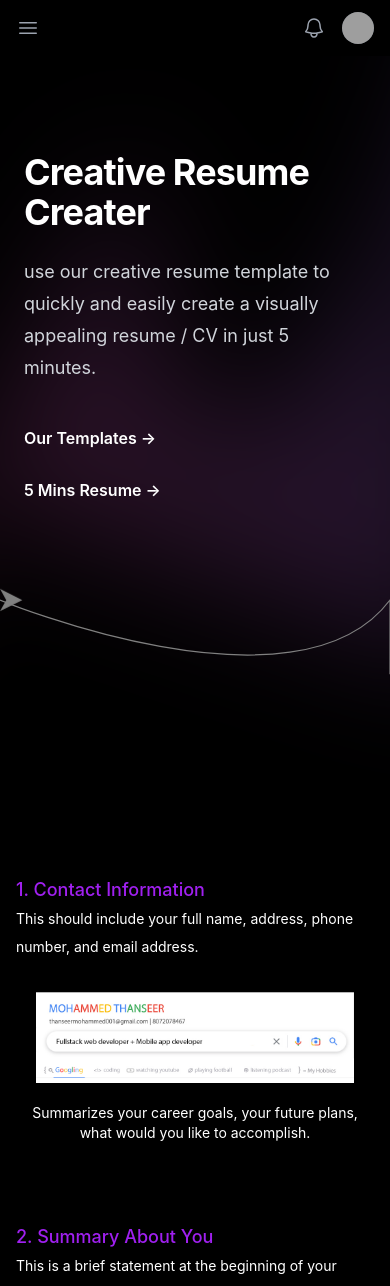
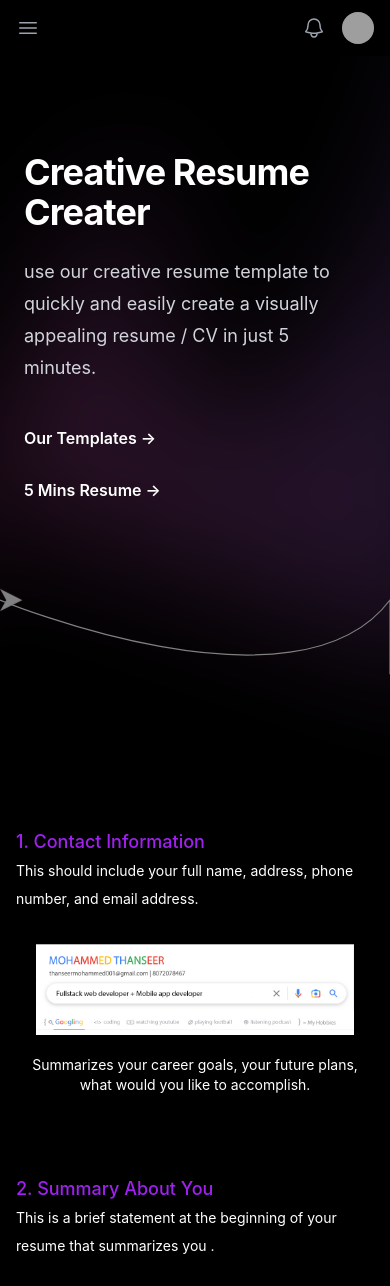
Before and after one commit to THANSEERAYID/creative-resume-creater, a React (Create React App) app: page / in a window 390 px wide. Shown: the top 1286 px of the page. Built offline with nearby package versions, Linux system fonts and the light colour scheme; grey boxes are pictures that could not be loaded.

Commit message:
changed HomeBody

```diff
--- a/src/HomePageComp/HomeBody.jsx
+++ b/src/HomePageComp/HomeBody.jsx
@@ -50,7 +50,7 @@ export default function HomeBody() {
 
       <div className="xl:mx-32 2xl:mx-52 bg-black">
         <Box prop={<div className="flex flex-col items-center bg-black">
-          <div className=" flex-col justify-center pt-12 relative px-4">
+          <div className=" flex-col justify-center md:pt-12 relative px-4">
             <div className="curvedLine hidden md:block absolute mt-32 flex justify-end -rotate-[50deg]"></div>
             <p className="text-[#A020F0] h-52 md:h-96 md:pl-52 font-medium text-lg lg:w-[35rem] ">
               1. Contact Information
```
